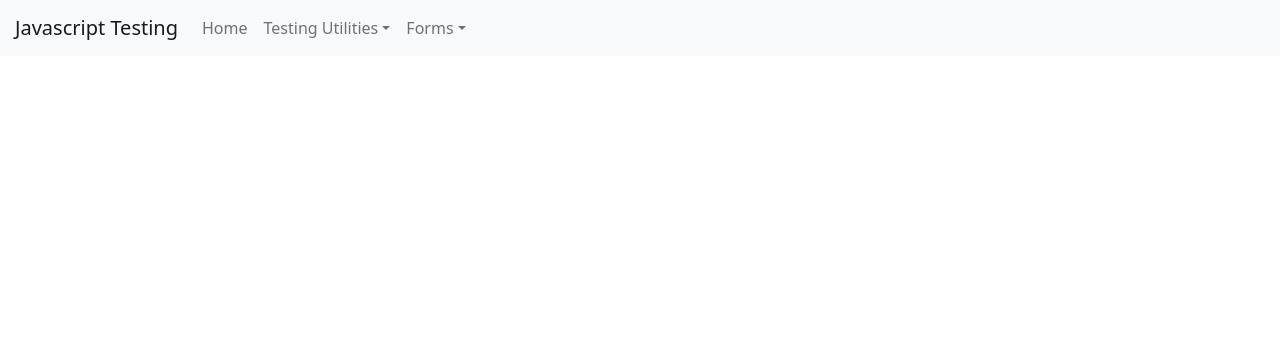
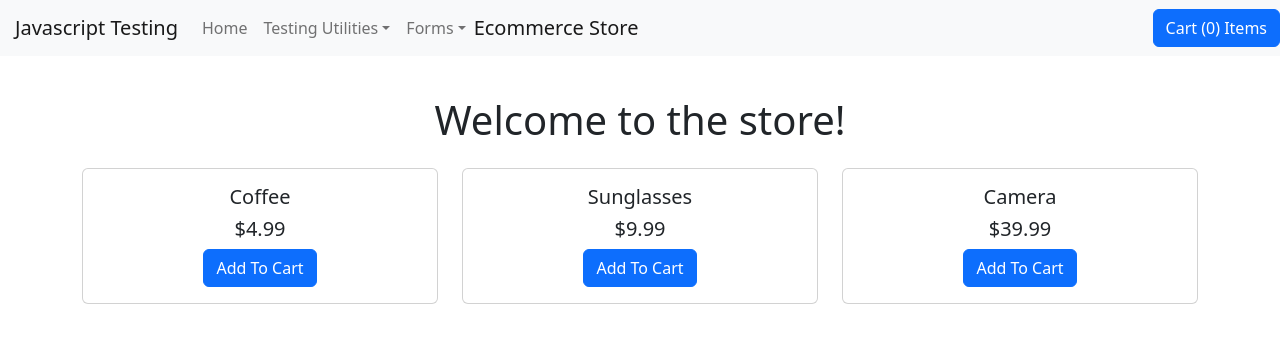
Before and after one commit to lionel5116/ExpressJSReactSQL, a React (Create React App) app in the folder client/: page /#/Store in a window 1280 px wide. Shown: the top 342 px of the page. Built offline with nearby package versions, Linux system fonts and the light colour scheme.

Commit message:
Added some shopping cart functionality

```diff
--- a/client/package.json
+++ b/client/package.json
@@ -4,6 +4,7 @@
   "private": true,
   "homepage": ".",
   "dependencies": {
+    "@reduxjs/toolkit": "^1.9.7",
     "@testing-library/jest-dom": "^5.16.5",
     "@testing-library/react": "^13.4.0",
     "@testing-library/user-event": "^13.5.0",
--- a/client/src/App.js
+++ b/client/src/App.js
@@ -3,10 +3,18 @@
 import JavaScriptTesting from "./components/JavaScriptTesting";
 import Alert from './components/reusable/Alert'
 import Login from './components/Login/Login'
-import DacSchools
- from "./components/DacSchools/DacSchools";
+import DacSchools from "./components/DacSchools/DacSchools";
+
+//shopping cart
+import Store from "./components/ShoppingCart/Store";
+import Success from "./components/ShoppingCart/Success";
+import Cancel from "./components/ShoppingCart/Cancel";
+
+import CartProvider from "./components/ShoppingCart/CartContext";
+
 function App() {
   return (
+    <CartProvider>
       <div id="MasterContainer">
         <HashRouter>
           <NavbarMain />
@@ -18,9 +26,14 @@
             <Route path="/login" element={<Login />}></Route>
             <Route path="/JavaScriptTesting" element={<JavaScriptTesting />}></Route>
             <Route path="/DacSchools" element={<DacSchools />}></Route>
+
+            <Route path="/Store" element={<Store />}></Route>
+            <Route path="/Success" element={<Success />}></Route>
+            <Route path="/Cancel" element={<Cancel />}></Route>
           </Routes>
         </HashRouter>
       </div>
+    </CartProvider>
   );
 }
 
--- a/client/src/NavBarMain/NavbarMain.js
+++ b/client/src/NavBarMain/NavbarMain.js
@@ -1,11 +1,24 @@
 import React from 'react';
 import Nav from 'react-bootstrap/Nav';
-import { Navbar } from 'react-bootstrap';
+import { Button, Navbar, Modal } from 'react-bootstrap';
 import { NavDropdown } from 'react-bootstrap';
 
+import { useState, useContext } from 'react';
+import { CartContext } from '../components/ShoppingCart/CartContext';
+import CartProduct from '../components/ShoppingCart/CartProduct';
+
+
 const NavbarMain = () => {
+  const cart = useContext(CartContext);
+
+  const [show,setShow] = useState(false);
+  const handleClose = () => setShow(false)
+  const handleShow = () => setShow(true)
+
+  const productsCount = cart.items.reduce((sum,product) => sum + product.quantity,0);
 
   return (
+    <>
       <div id="MasterContainer">
         <Navbar bg="light" expand="lg">
           <Navbar.Brand href="#/JavaScriptTesting" style={myStyles.navBarMarginLeft}>Javascript Testing</Navbar.Brand>
@@ -21,12 +34,46 @@
               <NavDropdown title="Forms" id="basic-nav-dropdown">
                 <NavDropdown.Item href="#/DacSchools">School Management</NavDropdown.Item>
               </NavDropdown>
+
+              <Navbar.Brand href="#/Store">Ecommerce Store</Navbar.Brand>
+
             </Nav>
 
           </Navbar.Collapse>
+
+          <Navbar.Toggle />
+          <Navbar.Collapse className="justify-content-end">
+            <Button onClick={handleShow}>Cart ({productsCount}) Items</Button>
+          </Navbar.Collapse>
         </Navbar>
 
+        <Modal show={show} onHide={handleClose}>
+           <Modal.Header closeButton >
+              <Modal.Title>Shopping Cart</Modal.Title>
+           </Modal.Header>
+           <Modal.Body>
+              {productsCount > 0 ?
+                <>
+                 <p>Items in your cart:</p>
+                 {cart.items.map((currentProduct, idx) =>(
+                    <CartProduct key={idx} id={currentProduct.id} quantity={currentProduct.quantity}></CartProduct>
+                 ))}
+
+                 <h1>Total: {cart.getTotalCost().toFixed(2)}</h1>
+
+                  <Button variant='success'>
+                      Purchase items!
+                  </Button>
+                </>
+              :
+              <h1>There are not items in your cart</h1>
+              }
+
+           </Modal.Body>
+        </Modal>
+
       </div>
+    </>
   )
 
 }
--- /dev/null
+++ b/client/src/components/ShoppingCart/Cancel.js
@@ -0,0 +1,14 @@
+
+export const Cancel = () =>{
+
+    return (
+        <div className="container">
+            <br />
+            <h1>Sorry to see you cancelled your Stripe Payment</h1>
+            <br />
+       </div>
+    )
+
+}
+
+  export default Cancel;
--- /dev/null
+++ b/client/src/components/ShoppingCart/CartContext.js
@@ -0,0 +1,105 @@
+import { createContext, useState } from "react";
+import { productsArray, getProductsData } from "./productsStore";
+
+export const CartContext = createContext({
+    items: [],
+    getProductQuantity: () => { },
+    addOneToCart: () => { },
+    removeOneFromCart: () => { },
+    deleteFromCart: () => { },
+    getTotalCost: () => { },
+});
+
+
+export function CartProvider({ children }) {
+    const [cartProducts, setCartProducts] = useState([]);
+
+    function getProductQuantity(id) {
+        const quantity = cartProducts.find(product => product.id === id)?.quantity
+
+        if (quantity === undefined) { return 0; }
+
+        return quantity;
+    }
+
+    function addOneToCart(id) {
+        const quantity = getProductQuantity(id);
+
+        if (quantity === 0) {  //product is not in cart
+            setCartProducts(
+                [
+                    ...cartProducts,
+                    {
+                        id: id,
+                        quantity: 1
+                    }
+                ]
+            )
+        } else {  //product is in cart
+            setCartProducts(
+                cartProducts.map(
+                    product =>
+                        product.id === id ? { ...product, quantity: product.quantity + 1 } : product  //if else using tenary
+                )
+            )
+        }
+    }
+
+    function deleteFromCart(id) {
+        setCartProducts(
+            cartProducts =>
+                cartProducts.filter(currentProduct => {
+                    return currentProduct.id != id;
+                })
+        )
+    }
+
+    function removeOneFromCart(id) {
+        const quantity = getProductQuantity(id);
+
+        if (quantity == 1) {
+            deleteFromCart(id)
+        }
+        else {
+            setCartProducts(
+                cartProducts.map(
+                    product =>
+                        product.id === id ? { ...product, quantity: product.quantity - 1 } : product  //if else using tenary
+                )
+            )
+        }
+    }
+
+    function getTotalCost() {
+        let totalCost = 0;
+        cartProducts.map((cartItem) => {
+            const productData = getProductsData(cartItem.id);
+            totalCost += (productData.price * cartItem.quantity)
+        });
+
+        return totalCost;
+    }
+
+
+
+    const contextValue = {
+        items: cartProducts,
+        getProductQuantity,
+        addOneToCart,
+        removeOneFromCart,
+        deleteFromCart,
+        getTotalCost,
+    }
+
+    return (
+        <CartContext.Provider value={contextValue}>
+            {children}
+        </CartContext.Provider>
+    )
+
+}
+
+export default CartProvider;
+
+//Context (cart,addToCart,removeCart)
+//Provider  -> gives your React app access to all the things in your context
--- /dev/null
+++ b/client/src/components/ShoppingCart/CartProduct.js
@@ -0,0 +1,24 @@
+import { Button } from "react-bootstrap";
+import { CartContext } from "./CartContext";
+import { useContext } from "react";
+import { getProductsData } from "./productsStore";
+
+export const CartProduct = (props) =>{
+  const cart = useContext(CartContext);
+  const id = props.id;
+  const quantity = props.quantity;
+  const productData = getProductsData(id)
+
+  return (
+    <>
+     <h3>{productData.title}</h3>
+     <p>{quantity} total</p>
+     <p>${(quantity * productData.price).toFixed(2)}</p>
+     <Button size="sm" onClick={() => cart.deleteFromCart(id)}>Remove</Button>
+     <hr></hr>
+    </>
+  )
+
+}
+
+export default CartProduct;
--- /dev/null
+++ b/client/src/components/ShoppingCart/ProductCard.js
@@ -0,0 +1,43 @@
+import {Card,Button,Form,Row,Col} from 'react-bootstrap';
+import { CartContext } from './CartContext';
+import { useContext, useState } from 'react';
+
+export const ProductCard = (props) =>{
+    const product = props.product;
+    const cart = useContext(CartContext)
+    const productQuantity = cart.getProductQuantity(product.id);
+
+
+    return (
+       <Card>
+         <Card.Body>
+            <Card.Title>
+               {product.title}
+            </Card.Title>
+            <Card.Title>
+               ${product.price}
+            </Card.Title>
+
+              {productQuantity > 0 ?
+                <>
+                  <Form as={Row}>
+                    <Form.Label column="true" sm="6">In Cart: {productQuantity}</Form.Label>
+                    <Col sm="6">
+                        <Button sm="6" className='mx-2' onClick={() => cart.addOneToCart(product.id)}>+</Button>
+                        <Button sm="6" className='mx-2' onClick={() => cart.removeOneFromCart(product.id)}>-</Button>
+                    </Col>
+                  </Form>
+                  <Button variant='danger' onClick={() => cart.deleteFromCart(product.id)} className='my-2'>Remove from Cart</Button>
+
+                </>
+                 :
+                 <Button variant="primary" onClick={()=> cart.addOneToCart(product.id)}>Add To Cart</Button>
+               }
+
+
+         </Card.Body>
+       </Card>
+    )
+}
+
+  export default ProductCard;
--- /dev/null
+++ b/client/src/components/ShoppingCart/Store.js
@@ -0,0 +1,33 @@
+import {Row,Col} from 'react-bootstrap';
+import { productsArray } from './productsStore';
+import ProductCard from './ProductCard';
+
+export const Store = () =>{
+
+    return (
+        <div className="container">
+            <br />
+
+            <>
+            <h1 align="center" className='p-3'>Welcome to the store!</h1>
+            <Row xs={1} md={3} className='g-4'>
+                {productsArray.map((product,idx) => (
+                    <Col align="center" key={idx}>
+                     <ProductCard product={product}/>
+                    </Col>
+                ))}
+            </Row>
+            </>
+
+            <br />
+       </div>
+    )
+
+}
+
+  export default Store;
+
+
+
+
+  //export const DacSchools = ({ createSchoolRecord, fetchECCSchoolData,fetchECCSchoolDataMYSQL,fetchSchoolDataMongoDBAtlas,createSchoolRecordMongoDBAtlas,fetchECCSchoolDataV8 }) => {
--- /dev/null
+++ b/client/src/components/ShoppingCart/Success.js
@@ -0,0 +1,13 @@
+  export const Success = () =>{
+
+    return (
+        <div className="container">
+            <br />
+            <h1>Thank you for your purchase!</h1>
+            <br />
+       </div>
+    )
+
+}
+
+  export default Success;
--- /dev/null
+++ b/client/src/components/ShoppingCart/productsStore.js
@@ -0,0 +1,31 @@
+const productsArray = [
+    {
+        id:"1",
+        title:"Coffee",
+        price:4.99
+    },
+    {
+        id:"2",
+        title:"Sunglasses",
+        price:9.99
+    },
+    {
+        id:"3",
+        title:"Camera",
+        price:39.99
+    },
+
+]
+
+function getProductsData(id) {
+   let productData = productsArray.find(product => product.id === id)
+
+   if (productData == undefined) {
+      console.log("Product data does not exist for id " + id)
+      return undefined
+   }
+
+   return productData;
+}
+
+export {productsArray,getProductsData};
--- a/package.json
+++ b/package.json
@@ -31,7 +31,6 @@
     "mysql2": "^3.2.0",
     "nodemon": "^2.0.22",
     "request": "^2.88.2"
-
   },
   "devDependencies": {
     "jest": "^29.5.0"
```
Also changed, not shown: client/src/store/store.js (+12 -0 lines), 1 other file (tests, documents, lock files or other folders). Lines whose indentation alone changed are shown as unchanged.
